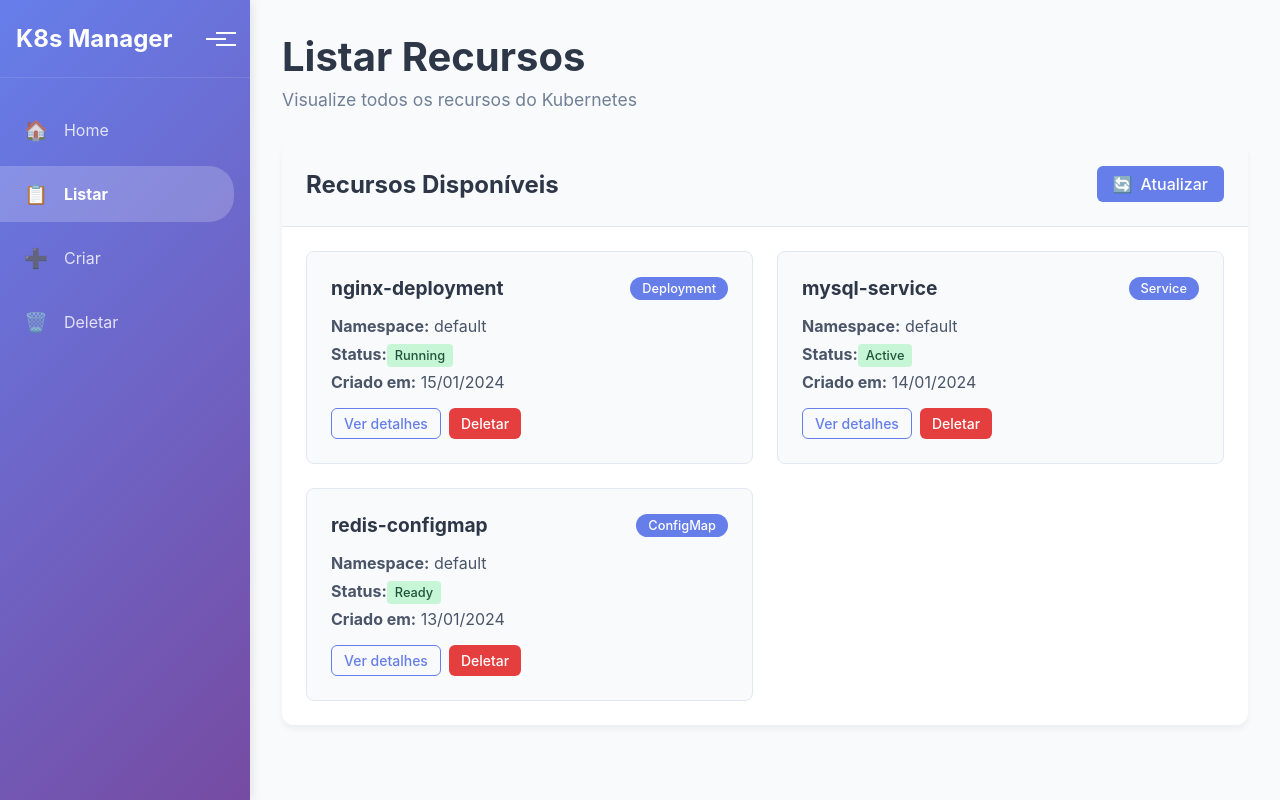
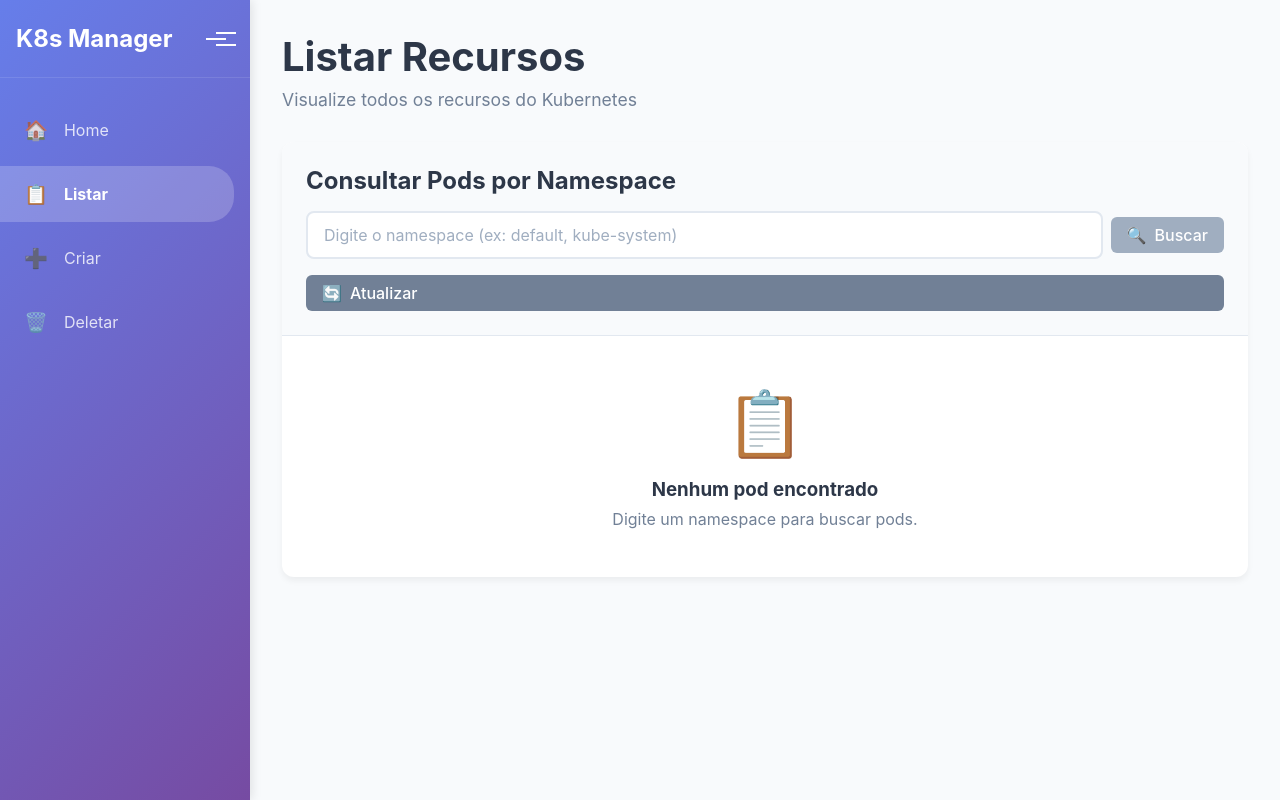
Before and after one commit to gabrielphi/k8s-manager, a Vue app in the folder frontend/: page /listar in a window 1280 px wide. Built offline with nearby package versions, Linux system fonts and the light colour scheme.

Commit message:
Modified Frontend - Gitignore

```diff
--- a/frontend/src/views/Listar.vue
+++ b/frontend/src/views/Listar.vue
@@ -7,49 +7,120 @@
 
     <div class="content-card">
       <div class="card-header">
-        <h2>Recursos Disponíveis</h2>
-        <button class="btn btn-primary" @click="refreshData">
+        <h2>Consultar Pods por Namespace</h2>
+        <div class="search-container">
+          <div class="input-group">
+            <input
+              type="text"
+              v-model="namespaceInput"
+              placeholder="Digite o namespace (ex: default, kube-system)"
+              class="namespace-input"
+              @keyup.enter="searchPods"
+            />
+            <button class="btn btn-primary" @click="searchPods" :disabled="!namespaceInput.trim()">
+              <span class="btn-icon">🔍</span>
+              Buscar
+            </button>
+          </div>
+          <button class="btn btn-secondary" @click="refreshData">
             <span class="btn-icon">🔄</span>
             Atualizar
+          </button>
+        </div>
+      </div>
+
+      <div class="error-state" v-if="error">
+        <div class="error-icon">⚠️</div>
+        <h3>Erro na consulta</h3>
+        <p>{{ error }}</p>
+        <button class="btn btn-primary" @click="searchPods" v-if="currentNamespace">
+          Tentar novamente
         </button>
       </div>
 
       <div class="loading-state" v-if="loading">
         <div class="spinner"></div>
-        <p>Carregando recursos...</p>
+        <p>Carregando pods do namespace "{{ currentNamespace }}"...</p>
       </div>
 
-      <div class="empty-state" v-else-if="!resources.length">
+      <div class="empty-state" v-else-if="!pods.length && !loading">
         <div class="empty-icon">📋</div>
-        <h3>Nenhum recurso encontrado</h3>
-        <p>Não há recursos para exibir no momento.</p>
-        <button class="btn btn-primary" @click="refreshData">
+        <h3>Nenhum pod encontrado</h3>
+        <p v-if="currentNamespace">Nenhum pod encontrado no namespace "{{ currentNamespace }}".</p>
+        <p v-else>Digite um namespace para buscar pods.</p>
+        <button class="btn btn-primary" @click="refreshData" v-if="currentNamespace">
           Tentar novamente
         </button>
       </div>
 
-      <div class="resources-grid" v-else>
+      <div class="pods-container" v-else-if="pods.length">
+        <div class="pods-header">
+          <h3>Pods no namespace: <span class="namespace-badge">{{ currentNamespace }}</span></h3>
+          <span class="pods-count">{{ pods.length }} pod(s) encontrado(s)</span>
+        </div>
+
+        <div class="pods-grid">
           <div
-          class="resource-card"
-          v-for="resource in resources"
-          :key="resource.id"
+            class="pod-card"
+            v-for="pod in pods"
+            :key="pod.metadata.uid"
           >
-          <div class="resource-header">
-            <h3>{{ resource.name }}</h3>
-            <span class="resource-type">{{ resource.type }}</span>
+            <div class="pod-header">
+              <div class="pod-name">
+                <h4>{{ pod.metadata.name }}</h4>
+                <span class="pod-namespace">{{ pod.metadata.namespace }}</span>
               </div>
-          <div class="resource-content">
-            <p><strong>Namespace:</strong> {{ resource.namespace }}</p>
-            <p><strong>Status:</strong>
-              <span class="status" :class="resource.status.toLowerCase()">
-                {{ resource.status }}
+              <div class="pod-status">
+                <span class="status-badge" :class="getStatusClass(pod.status.phase)">
+                  {{ pod.status.phase }}
                 </span>
-            </p>
-            <p><strong>Criado em:</strong> {{ formatDate(resource.createdAt) }}</p>
               </div>
-          <div class="resource-actions">
-            <button class="btn btn-sm btn-outline">Ver detalhes</button>
-            <button class="btn btn-sm btn-danger">Deletar</button>
+            </div>
+
+            <div class="pod-content">
+              <div class="pod-info">
+                <div class="info-item">
+                  <span class="info-label">UID:</span>
+                  <span class="info-value">{{ pod.metadata.uid }}</span>
+                </div>
+                <div class="info-item">
+                  <span class="info-label">Criado em:</span>
+                  <span class="info-value">{{ formatDate(pod.metadata.creationTimestamp) }}</span>
+                </div>
+                <div class="info-item" v-if="pod.spec.nodeName">
+                  <span class="info-label">Node:</span>
+                  <span class="info-value">{{ pod.spec.nodeName }}</span>
+                </div>
+                <div class="info-item" v-if="pod.status.containerStatuses">
+                  <span class="info-label">Containers:</span>
+                  <span class="info-value">{{ pod.status.containerStatuses.length }}</span>
+                </div>
+              </div>
+
+              <div class="pod-labels" v-if="pod.metadata.labels">
+                <div class="labels-title">Labels:</div>
+                <div class="labels-container">
+                  <span
+                    class="label-tag"
+                    v-for="(value, key) in pod.metadata.labels"
+                    :key="key"
+                  >
+                    {{ key }}: {{ value }}
+                  </span>
+                </div>
+              </div>
+            </div>
+
+            <div class="pod-actions">
+              <button class="btn btn-sm btn-outline" @click="viewPodDetails(pod)">
+                <span class="btn-icon">👁️</span>
+                Detalhes
+              </button>
+              <button class="btn btn-sm btn-danger" @click="deletePod(pod)">
+                <span class="btn-icon">🗑️</span>
+                Deletar
+              </button>
+            </div>
           </div>
         </div>
       </div>
@@ -63,65 +134,99 @@ export default {
   data() {
     return {
       loading: false,
-      resources: [
-        {
-          id: 1,
-          name: 'nginx-deployment',
-          type: 'Deployment',
-          namespace: 'default',
-          status: 'Running',
-          createdAt: new Date('2024-01-15')
-        },
-        {
-          id: 2,
-          name: 'mysql-service',
-          type: 'Service',
-          namespace: 'default',
-          status: 'Active',
-          createdAt: new Date('2024-01-14')
-        },
-        {
-          id: 3,
-          name: 'redis-configmap',
-          type: 'ConfigMap',
-          namespace: 'default',
-          status: 'Ready',
-          createdAt: new Date('2024-01-13')
-        }
-      ]
+      namespaceInput: '',
+      currentNamespace: '',
+      pods: [],
+      error: null
     }
   },
   methods: {
-    async refreshData() {
+    async searchPods() {
+      if (!this.namespaceInput.trim()) {
+        this.error = 'Por favor, digite um namespace válido';
+        return;
+      }
+
       this.loading = true;
+      this.error = null;
+      this.currentNamespace = this.namespaceInput.trim();
 
-      // Simular chamada para o backend
       try {
-        // TODO: Inserir backend - chamada para API
-        console.log('Chamando backend para listar recursos...');
+        const response = await fetch(`http://localhost:7000/listAllPods/${this.currentNamespace}`);
 
-        // Simular delay da API
-        await new Promise(resolve => setTimeout(resolve, 1000));
+        if (!response.ok) {
+          throw new Error(`Erro na requisição: ${response.status} ${response.statusText}`);
+        }
 
-        // Em produção, aqui seria:
-        // const response = await fetch('/api/resources');
-        // this.resources = await response.json();
+        const data = await response.json();
+
+        // Processar a resposta JSON do Kubernetes
+        if (data.items && Array.isArray(data.items)) {
+          this.pods = data.items;
+        } else if (Array.isArray(data)) {
+          this.pods = data;
+        } else {
+          this.pods = [];
+        }
+
+        if (this.pods.length === 0) {
+          this.error = `Nenhum pod encontrado no namespace "${this.currentNamespace}"`;
+        }
 
       } catch (error) {
-        console.error('Erro ao carregar recursos:', error);
-        // TODO: Inserir backend - tratamento de erro
+        console.error('Erro ao buscar pods:', error);
+        this.error = `Erro ao buscar pods: ${error.message}`;
+        this.pods = [];
       } finally {
         this.loading = false;
       }
     },
 
-    formatDate(date) {
-      return new Intl.DateTimeFormat('pt-BR').format(date);
+    async refreshData() {
+      if (this.currentNamespace) {
+        await this.searchPods();
+      } else {
+        this.pods = [];
+        this.currentNamespace = '';
       }
     },
 
-  mounted() {
-    this.refreshData();
+    getStatusClass(status) {
+      const statusMap = {
+        'Running': 'running',
+        'Pending': 'pending',
+        'Succeeded': 'succeeded',
+        'Failed': 'failed',
+        'Unknown': 'unknown'
+      };
+      return statusMap[status] || 'unknown';
+    },
+
+    formatDate(dateString) {
+      if (!dateString) return 'N/A';
+      const date = new Date(dateString);
+      return new Intl.DateTimeFormat('pt-BR', {
+        year: 'numeric',
+        month: '2-digit',
+        day: '2-digit',
+        hour: '2-digit',
+        minute: '2-digit'
+      }).format(date);
+    },
+
+    viewPodDetails(pod) {
+      // Implementar visualização de detalhes do pod
+      console.log('Visualizar detalhes do pod:', pod);
+      alert(`Detalhes do pod: ${pod.metadata.name}\nNamespace: ${pod.metadata.namespace}\nStatus: ${pod.status.phase}`);
+    },
+
+    deletePod(pod) {
+      // Implementar deleção do pod
+      if (confirm(`Tem certeza que deseja deletar o pod "${pod.metadata.name}"?`)) {
+        console.log('Deletar pod:', pod);
+        alert('Funcionalidade de deleção será implementada em breve');
+      }
+    }
   }
 }
 </script>
@@ -155,9 +260,6 @@ export default {
 }
 
 .card-header {
-  display: flex;
-  justify-content: space-between;
-  align-items: center;
   padding: 1.5rem;
   border-bottom: 1px solid #e2e8f0;
   background: #f8fafc;
@@ -165,8 +267,40 @@ export default {
 
 .card-header h2 {
   color: #2d3748;
-  margin: 0;
+  margin: 0 0 1rem 0;
   font-size: 1.5rem;
+}
+
+.search-container {
+  display: flex;
+  flex-direction: column;
+  gap: 1rem;
+}
+
+.input-group {
+  display: flex;
+  gap: 0.5rem;
+  align-items: center;
+}
+
+.namespace-input {
+  flex: 1;
+  padding: 0.75rem 1rem;
+  border: 2px solid #e2e8f0;
+  border-radius: 8px;
+  font-size: 1rem;
+  transition: all 0.3s ease;
+  background: white;
+}
+
+.namespace-input:focus {
+  outline: none;
+  border-color: #667eea;
+  box-shadow: 0 0 0 3px rgba(102, 126, 234, 0.1);
+}
+
+.namespace-input::placeholder {
+  color: #a0aec0;
 }
 
 .loading-state {
@@ -208,81 +342,209 @@ export default {
   margin-bottom: 0.5rem;
 }
 
-.resources-grid {
-  display: grid;
-  grid-template-columns: repeat(auto-fill, minmax(300px, 1fr));
-  gap: 1.5rem;
+.error-state {
+  text-align: center;
+  padding: 3rem;
+  color: #e53e3e;
+}
+
+.error-icon {
+  font-size: 4rem;
+  margin-bottom: 1rem;
+}
+
+.error-state h3 {
+  color: #e53e3e;
+  margin-bottom: 0.5rem;
+}
+
+.pods-container {
   padding: 1.5rem;
 }
 
-.resource-card {
-  background: #f8fafc;
-  border: 1px solid #e2e8f0;
-  border-radius: 8px;
-  padding: 1.5rem;
-  transition: all 0.3s ease;
-}
-
-.resource-card:hover {
-  transform: translateY(-2px);
-  box-shadow: 0 8px 25px rgba(0, 0, 0, 0.1);
-}
-
-.resource-header {
+.pods-header {
   display: flex;
   justify-content: space-between;
   align-items: center;
-  margin-bottom: 1rem;
+  margin-bottom: 1.5rem;
+  padding-bottom: 1rem;
+  border-bottom: 2px solid #e2e8f0;
 }
 
-.resource-header h3 {
+.pods-header h3 {
   color: #2d3748;
   margin: 0;
-  font-size: 1.2rem;
+  font-size: 1.3rem;
 }
 
-.resource-type {
+.namespace-badge {
   background: #667eea;
   color: white;
   padding: 0.25rem 0.75rem;
   border-radius: 12px;
-  font-size: 0.8rem;
+  font-size: 0.9rem;
+  font-weight: 500;
+  margin-left: 0.5rem;
+}
+
+.pods-count {
+  color: #718096;
+  font-size: 0.9rem;
   font-weight: 500;
 }
 
-.resource-content p {
-  margin: 0.5rem 0;
-  color: #4a5568;
+.pods-grid {
+  display: grid;
+  grid-template-columns: repeat(auto-fill, minmax(400px, 1fr));
+  gap: 1.5rem;
 }
 
-.status {
-  padding: 0.25rem 0.5rem;
-  border-radius: 4px;
-  font-size: 0.8rem;
-  font-weight: 500;
+.pod-card {
+  background: white;
+  border: 1px solid #e2e8f0;
+  border-radius: 12px;
+  padding: 1.5rem;
+  transition: all 0.3s ease;
+  box-shadow: 0 2px 4px rgba(0, 0, 0, 0.05);
 }
 
-.status.running,
-.status.active,
-.status.ready {
+.pod-card:hover {
+  transform: translateY(-2px);
+  box-shadow: 0 8px 25px rgba(0, 0, 0, 0.1);
+  border-color: #667eea;
+}
+
+.pod-header {
+  display: flex;
+  justify-content: space-between;
+  align-items: flex-start;
+  margin-bottom: 1.5rem;
+  padding-bottom: 1rem;
+  border-bottom: 1px solid #e2e8f0;
+}
+
+.pod-name h4 {
+  color: #2d3748;
+  margin: 0 0 0.5rem 0;
+  font-size: 1.3rem;
+  font-weight: 600;
+}
+
+.pod-namespace {
+  color: #718096;
+  font-size: 0.9rem;
+  background: #f7fafc;
+  padding: 0.25rem 0.5rem;
+  border-radius: 6px;
+}
+
+.pod-status {
+  display: flex;
+  align-items: center;
+}
+
+.status-badge {
+  padding: 0.5rem 1rem;
+  border-radius: 20px;
+  font-size: 0.8rem;
+  font-weight: 600;
+  text-transform: uppercase;
+  letter-spacing: 0.5px;
+}
+
+.status-badge.running {
   background: #c6f6d5;
   color: #22543d;
 }
 
-.status.pending {
+.status-badge.pending {
   background: #fef5e7;
   color: #744210;
 }
 
-.status.failed {
+.status-badge.succeeded {
+  background: #c6f6d5;
+  color: #22543d;
+}
+
+.status-badge.failed {
   background: #fed7d7;
   color: #742a2a;
 }
 
-.resource-actions {
+.status-badge.unknown {
+  background: #e2e8f0;
+  color: #4a5568;
+}
+
+.pod-content {
+  margin-bottom: 1.5rem;
+}
+
+.pod-info {
+  margin-bottom: 1rem;
+}
+
+.info-item {
+  display: flex;
+  justify-content: space-between;
+  align-items: center;
+  padding: 0.5rem 0;
+  border-bottom: 1px solid #f7fafc;
+}
+
+.info-item:last-child {
+  border-bottom: none;
+}
+
+.info-label {
+  color: #718096;
+  font-weight: 500;
+  font-size: 0.9rem;
+}
+
+.info-value {
+  color: #2d3748;
+  font-weight: 600;
+  font-size: 0.9rem;
+  word-break: break-all;
+  text-align: right;
+  max-width: 60%;
+}
+
+.pod-labels {
+  margin-top: 1rem;
+}
+
+.labels-title {
+  color: #718096;
+  font-weight: 500;
+  font-size: 0.9rem;
+  margin-bottom: 0.5rem;
+}
+
+.labels-container {
+  display: flex;
+  flex-wrap: wrap;
+  gap: 0.5rem;
+}
+
+.label-tag {
+  background: #e6fffa;
+  color: #234e52;
+  padding: 0.25rem 0.5rem;
+  border-radius: 6px;
+  font-size: 0.8rem;
+  font-weight: 500;
+  border: 1px solid #b2f5ea;
+}
+
+.pod-actions {
   display: flex;
   gap: 0.5rem;
   margin-top: 1rem;
+  padding-top: 1rem;
+  border-top: 1px solid #f7fafc;
 }
 
 .btn {
@@ -304,6 +566,22 @@ export default {
 
 .btn-primary:hover {
   background: #5a67d8;
+  transform: translateY(-1px);
+}
+
+.btn-primary:disabled {
+  background: #a0aec0;
+  cursor: not-allowed;
+  transform: none;
+}
+
+.btn-secondary {
+  background: #718096;
+  color: white;
+}
+
+.btn-secondary:hover {
+  background: #4a5568;
   transform: translateY(-1px);
 }
 
```
Also changed, not shown: 1 other file (tests, documents, lock files or other folders). Lines whose indentation alone changed are shown as unchanged.
